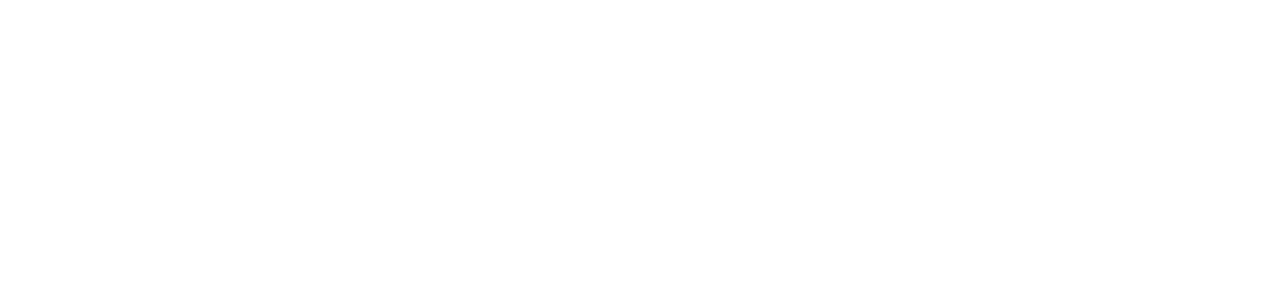
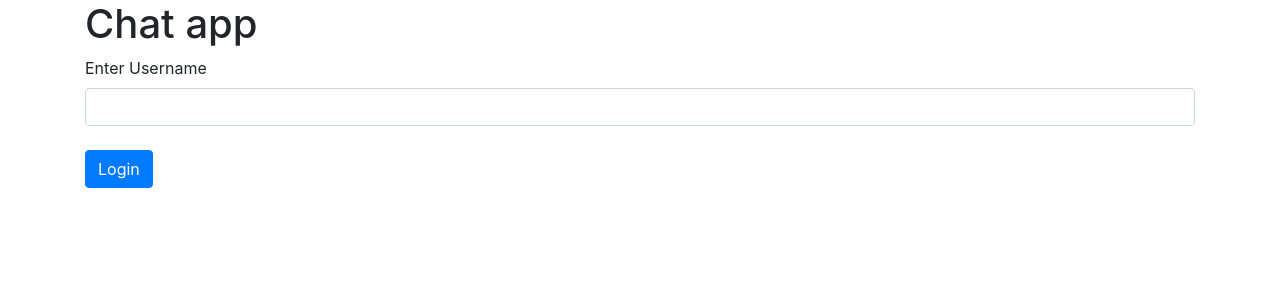
Before and after one commit to zoltankonradi/chatappfrontend, a Vue app: page / in a window 1280 px wide. Shown: the top 300 px of the page. Built offline with nearby package versions, Linux system fonts and the light colour scheme.

Commit message:
The ability to add a name added. When you click the login button the registration form hides, and the chat window appears.

```diff
--- a/package.json
+++ b/package.json
@@ -29,7 +29,9 @@
       "plugin:vue/essential",
       "eslint:recommended"
     ],
-    "rules": {},
+    "rules": {
+      "no-console": "off"
+    },
     "parserOptions": {
       "parser": "babel-eslint"
     }
--- a/public/index.html
+++ b/public/index.html
@@ -5,7 +5,8 @@
     <meta http-equiv="X-UA-Compatible" content="IE=edge">
     <meta name="viewport" content="width=device-width,initial-scale=1.0">
     <link rel="icon" href="<%= BASE_URL %>favicon.ico">
-    <title>chatappfrontend</title>
+    <link rel="stylesheet" href="https://stackpath.bootstrapcdn.com/bootstrap/4.3.1/css/bootstrap.min.css" integrity="sha384-ggOyR0iXCbMQv3Xipma34MD+dH/1fQ784/j6cY/iJTQUOhcWr7x9JvoRxT2MZw1T" crossorigin="anonymous">
+    <title>Chat app</title>
   </head>
   <body>
     <noscript>
--- a/src/App.vue
+++ b/src/App.vue
@@ -1,26 +1,35 @@
 <template>
-  <div id="app">
-
+  <div id="app" class="container">
+    <div id="title"><h1>{{title}}</h1></div>
+    <UserRegistration />
+    <ChatWindow />
   </div>
 </template>
 
 <script>
-
+import UserRegistration from './components/UserRegistration';
+import ChatWindow from './components/ChatWindow';
 export default {
   name: 'app',
   components: {
-
+    UserRegistration,
+    ChatWindow
+  },
+  data() {
+    return {
+      title: 'Chat app'
+    }
   }
 }
 </script>
 
 <style>
-#app {
-  font-family: 'Avenir', Helvetica, Arial, sans-serif;
-  -webkit-font-smoothing: antialiased;
-  -moz-osx-font-smoothing: grayscale;
-  text-align: center;
-  color: #2c3e50;
-  margin-top: 60px;
-}
+/*#app {*/
+/*  font-family: 'Avenir', Helvetica, Arial, sans-serif;*/
+/*  -webkit-font-smoothing: antialiased;*/
+/*  -moz-osx-font-smoothing: grayscale;*/
+/*  text-align: center;*/
+/*  color: #2c3e50;*/
+/*  margin-top: 60px;*/
+/*}*/
 </style>
--- /dev/null
+++ b/src/components/ChatWindow.vue
@@ -0,0 +1,48 @@
+<template>
+    <div id="messageArea" class="row windowHide">
+        <div class="col-md-4">
+            <div class="well">
+                <h3>Online users</h3>
+                <ul class="list-group" id="users"></ul>
+            </div>
+        </div>
+        <div class="col-md-8">
+            <div class="chat" id="chat"></div>
+            <form id="messageForm">
+                <div class="form-group">
+                    <label>Enter message</label>
+                    <textarea class="form-control" id="message"></textarea>
+                    <br>
+                    <input type="submit" class="btn btn-primary" value="Send Message"/>
+                </div>
+            </form>
+        </div>
+    </div>
+</template>
+
+<script>
+    export default {
+        name: "ChatWindow",
+        mounted() {
+            this.$root.$on('showChatWindow', (userName) => {
+                // this.userName = userName;
+                const chatWindow = document.getElementById('messageArea');
+                chatWindow.classList.remove('windowHide');
+                chatWindow.classList.add('windowShow');
+                console.log(userName + 'chatwindow');
+            })
+        },
+        methods: {
+
+        }
+    }
+</script>
+
+<style scoped>
+    .windowShow {
+        display: block;
+    }
+    .windowHide {
+        display: none;
+    }
+</style>
--- /dev/null
+++ b/src/components/UserRegistration.vue
@@ -0,0 +1,37 @@
+<template>
+    <div id="userFormArea" class="row">
+        <div class="col-md-12">
+            <form id="userForm">
+                <div class="form-group">
+                    <label for="username" >Enter Username</label>
+                    <input v-model="userName" class="form-control" id="username">
+                    <br>
+                    <button v-on:click="hideRegistration" class="btn btn-primary" type="button">Login</button>
+                </div>
+            </form>
+        </div>
+    </div>
+</template>
+
+<script>
+    export default {
+        name: "UserRegistration",
+        methods: {
+            hideRegistration: function() {
+                document.getElementById('userFormArea').classList.add('reghide');
+                this.$root.$emit('showChatWindow', this.userName)
+            }
+        },
+        data() {
+            return {
+                userName: null
+            }
+        }
+    }
+</script>
+
+<style scoped>
+    .reghide {
+        display: none;
+    }
+</style>
```
